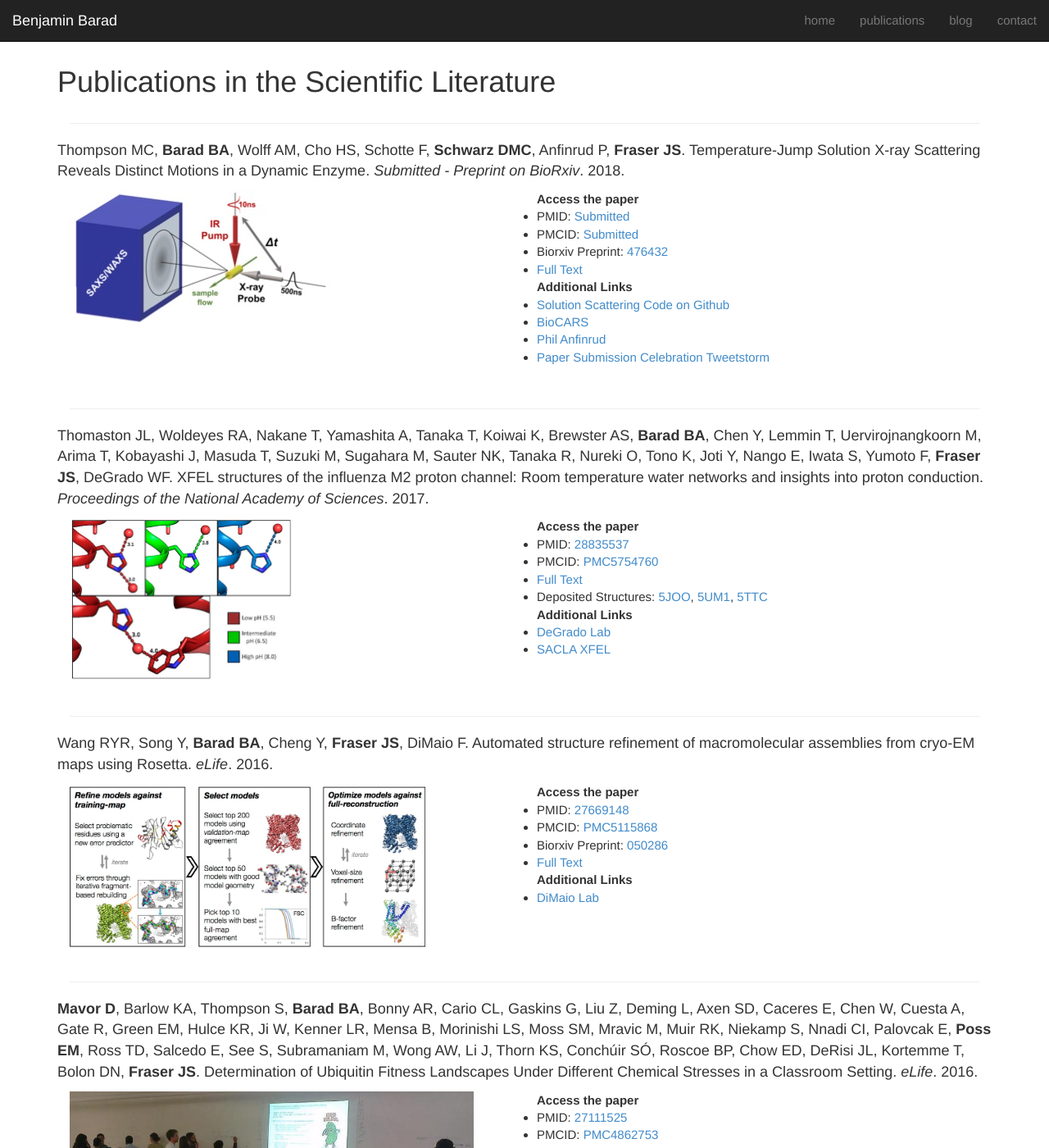
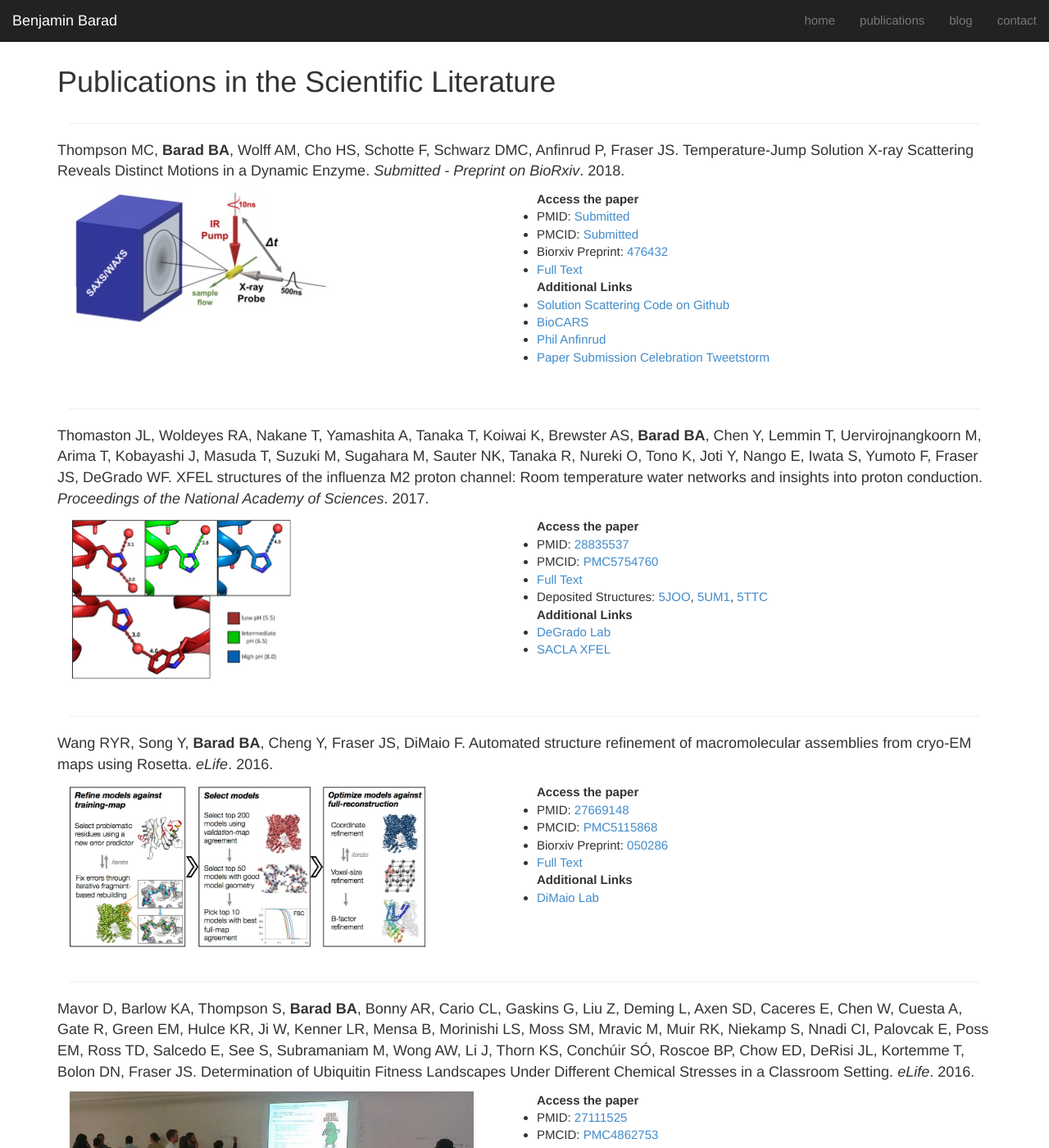
Before and after one commit to bbarad/bbarad.github.io, a Jekyll site: the page built from publications/index.html, in a window 1280 px wide and 1400 px high. Shown: the whole window at 82% size. Built offline with Jekyll 4.4.1, drawn with Linux system fonts in a browser that asks for light colours; nearby versions of some CDN libraries.

```diff
--- a/_data/publications.yml
+++ b/_data/publications.yml
@@ -1,5 +1,5 @@
 - citation: 'Thompson MC, **Barad BA**, Wolff AM, Cho HS, Schotte F,
-**Schwarz DMC**, Anfinrud P, **Fraser JS**. Temperature-Jump Solution X-ray Scattering Reveals Distinct Motions in a Dynamic Enzyme. *Submitted - Preprint on BioRxiv*. 2018.'
+Schwarz DMC, Anfinrud P, Fraser JS. Temperature-Jump Solution X-ray Scattering Reveals Distinct Motions in a Dynamic Enzyme. *Submitted - Preprint on BioRxiv*. 2018.'
   date: 201810
   image: '/static/img/pub/thompson_2018.jpg'
   pmid: Submitted
@@ -16,7 +16,7 @@
     - name: 'Paper Submission Celebration Tweetstorm'
       url: 'https://twitter.com/fraser_lab/status/1067213167367905280'
 
-- citation: 'Thomaston JL, Woldeyes RA, Nakane T, Yamashita A, Tanaka T, Koiwai K, Brewster AS, **Barad BA**, Chen Y, Lemmin T, Uervirojnangkoorn M, Arima T, Kobayashi J, Masuda T, Suzuki M, Sugahara M, Sauter NK, Tanaka R, Nureki O, Tono K, Joti Y, Nango E, Iwata S, Yumoto F, **Fraser JS**, DeGrado WF. XFEL structures of the influenza M2 proton channel: Room temperature water networks and insights
+- citation: 'Thomaston JL, Woldeyes RA, Nakane T, Yamashita A, Tanaka T, Koiwai K, Brewster AS, **Barad BA**, Chen Y, Lemmin T, Uervirojnangkoorn M, Arima T, Kobayashi J, Masuda T, Suzuki M, Sugahara M, Sauter NK, Tanaka R, Nureki O, Tono K, Joti Y, Nango E, Iwata S, Yumoto F, Fraser JS, DeGrado WF. XFEL structures of the influenza M2 proton channel: Room temperature water networks and insights
 into proton conduction. *Proceedings of the National Academy of Sciences*. 2017.'
   date: 201707
   image: '/static/img/pub/thomaston_2017.jpg'
@@ -34,7 +34,7 @@ into proton conduction. *Proceedings of the National Academy of Sciences*. 2017.
       url: 'http://xfel.riken.jp/eng/'
 
 
-- citation: 'Wang RYR, Song Y, **Barad BA**, Cheng Y, **Fraser JS**, DiMaio F. Automated structure refinement of macromolecular assemblies from cryo-EM maps using Rosetta. *eLife*. 2016.'
+- citation: 'Wang RYR, Song Y, **Barad BA**, Cheng Y, Fraser JS, DiMaio F. Automated structure refinement of macromolecular assemblies from cryo-EM maps using Rosetta. *eLife*. 2016.'
   date: 201606
   image: '/static/img/pub/wang_2016.jpg'
   pmid: 27669148
@@ -45,7 +45,7 @@ into proton conduction. *Proceedings of the National Academy of Sciences*. 2017.
     - name: 'DiMaio Lab'
       url: 'https://faculty.washington.edu/dimaio/wordpress/'
 
-- citation: '**Mavor D**, Barlow KA, Thompson S, **Barad BA**, Bonny AR, Cario CL, Gaskins G, Liu Z, Deming L, Axen SD, Caceres E, Chen W, Cuesta A, Gate R, Green EM, Hulce KR, Ji W, Kenner LR, Mensa B, Morinishi LS, Moss SM, Mravic M, Muir RK, Niekamp S, Nnadi CI, Palovcak E, **Poss EM**, Ross TD, Salcedo E, See S, Subramaniam M, Wong AW, Li J, Thorn KS, Conchúir SÓ, Roscoe BP, Chow ED, DeRisi JL, Kortemme T, Bolon DN, **Fraser JS**. Determination of Ubiquitin Fitness Landscapes Under Different Chemical Stresses in a Classroom Setting. *eLife*. 2016.'
+- citation: 'Mavor D, Barlow KA, Thompson S, **Barad BA**, Bonny AR, Cario CL, Gaskins G, Liu Z, Deming L, Axen SD, Caceres E, Chen W, Cuesta A, Gate R, Green EM, Hulce KR, Ji W, Kenner LR, Mensa B, Morinishi LS, Moss SM, Mravic M, Muir RK, Niekamp S, Nnadi CI, Palovcak E, Poss EM, Ross TD, Salcedo E, See S, Subramaniam M, Wong AW, Li J, Thorn KS, Conchúir SÓ, Roscoe BP, Chow ED, DeRisi JL, Kortemme T, Bolon DN, Fraser JS. Determination of Ubiquitin Fitness Landscapes Under Different Chemical Stresses in a Classroom Setting. *eLife*. 2016.'
   date: 201605
   image: '/static/img/pub/pubs_2015.jpg'
   pmid: 27111525
```
